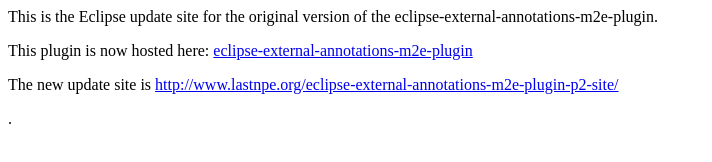
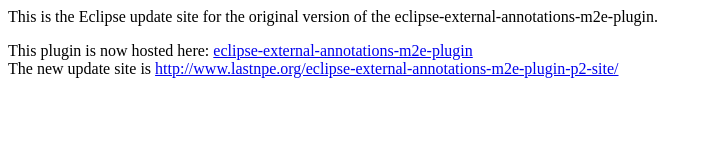
Before and after one commit to sylvainlaurent/eclipse-external-annotations.github.io, a plain HTML site: page index.html in a window 1280 px wide. Shown: the whole page, without its empty margins (0-712 px from the left). Drawn offline with Linux system fonts and the light colour scheme.

Commit message:
Update index.html

```diff
--- a/index.html
+++ b/index.html
@@ -1,7 +1,8 @@
 <html>
   <body>
     <p>This is the Eclipse update site for the original version of the eclipse-external-annotations-m2e-plugin.</p>
-    <p>This plugin is now hosted here: <a href="https://github.com/lastnpe/eclipse-external-annotations-m2e-plugin">eclipse-external-annotations-m2e-plugin</a></p>
-    <p>The new update site is <a href="http://www.lastnpe.org/eclipse-external-annotations-m2e-plugin-p2-site/">http://www.lastnpe.org/eclipse-external-annotations-m2e-plugin-p2-site/</a> </p>.
+    <p>This plugin is now hosted here: <a href="https://github.com/lastnpe/eclipse-external-annotations-m2e-plugin">eclipse-external-annotations-m2e-plugin</a>
+    <br/>The new update site is <a href="http://www.lastnpe.org/eclipse-external-annotations-m2e-plugin-p2-site/">http://www.lastnpe.org/eclipse-external-annotations-m2e-plugin-p2-site/</a>
+    </p>
   </body>
 </html>
```
